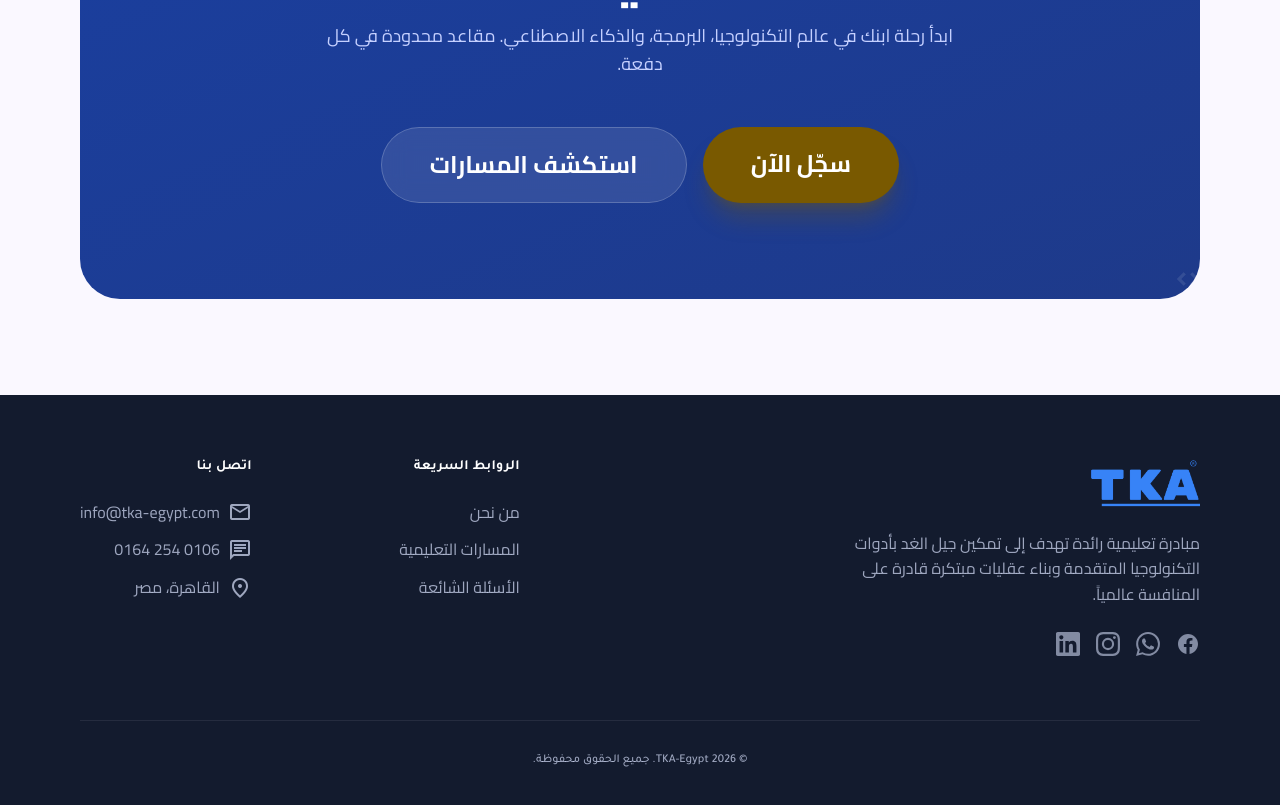
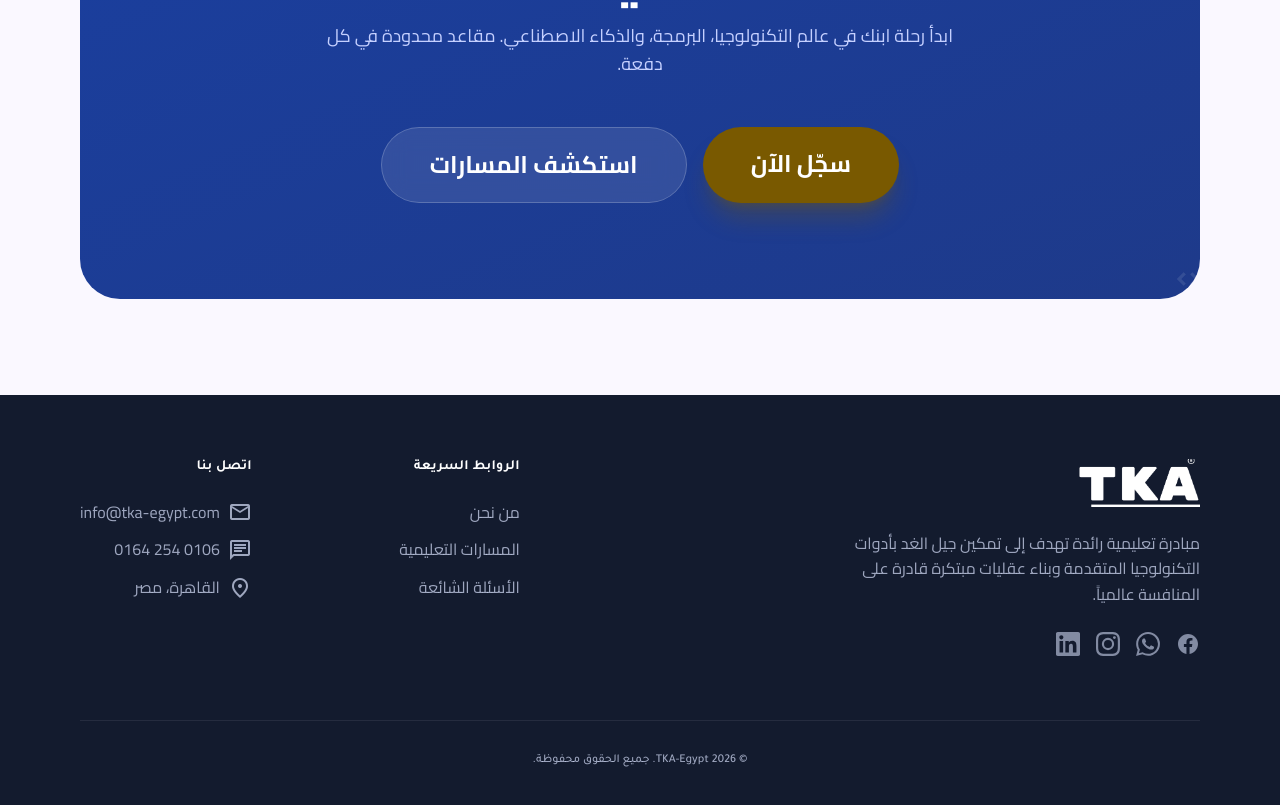
Before and after one commit to emam2025/Tech-Makers, a Next.js app: page / in a window 1280 px wide. Shown: the part 9096-9901 px from the top of the page. Built offline with nearby package versions, Linux system fonts and the light colour scheme.

Commit message:
fix: use white logo in footer

```diff
--- a/app/layout.js
+++ b/app/layout.js
@@ -28,7 +28,7 @@ export default function RootLayout({ children }) {
         <footer className="bg-on-background text-surface-bright py-12 md:py-16 px-margin-mobile md:px-margin-desktop w-full rtl">
           <div className="max-w-container-max mx-auto flex flex-col md:flex-row justify-between items-start gap-8 md:gap-12">
             <div className="max-w-sm">
-              <img src="/logo.png" alt="تك ميكرز" className="h-12 w-auto mb-6" />
+              <img src="/w-%20logo.png" alt="تك ميكرز" className="h-12 w-auto mb-6" />
               <p className="text-surface-variant/70 font-body-md text-body-md mb-6">
                 مبادرة تعليمية رائدة تهدف إلى تمكين جيل الغد بأدوات التكنولوجيا المتقدمة وبناء عقليات مبتكرة قادرة على المنافسة عالمياً.
               </p>
```
Also changed, not shown: public/w- logo.png (added).
